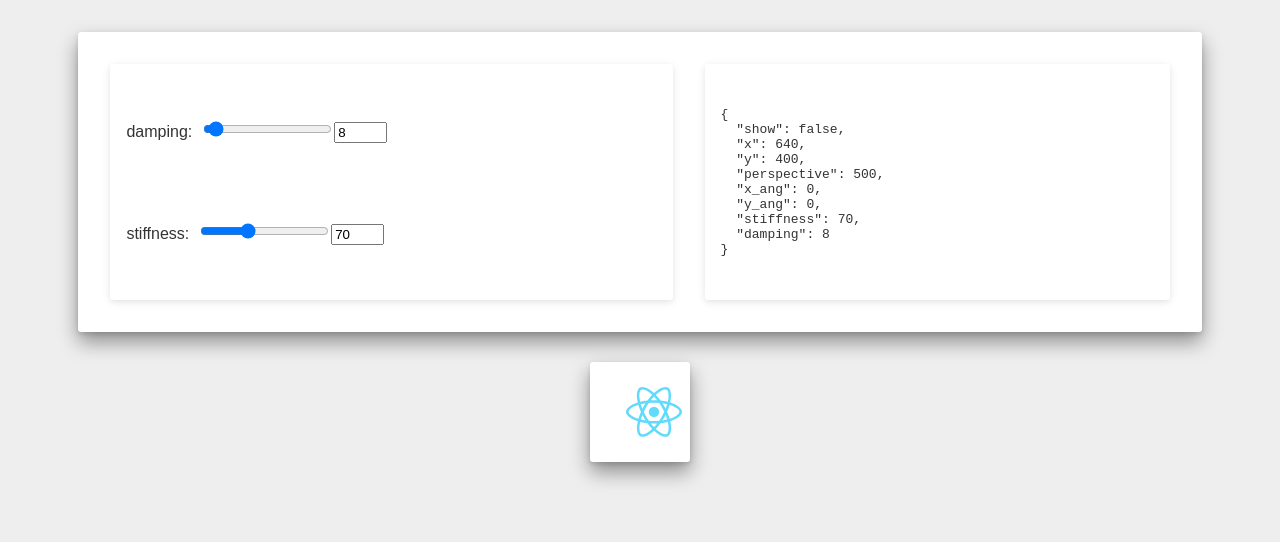
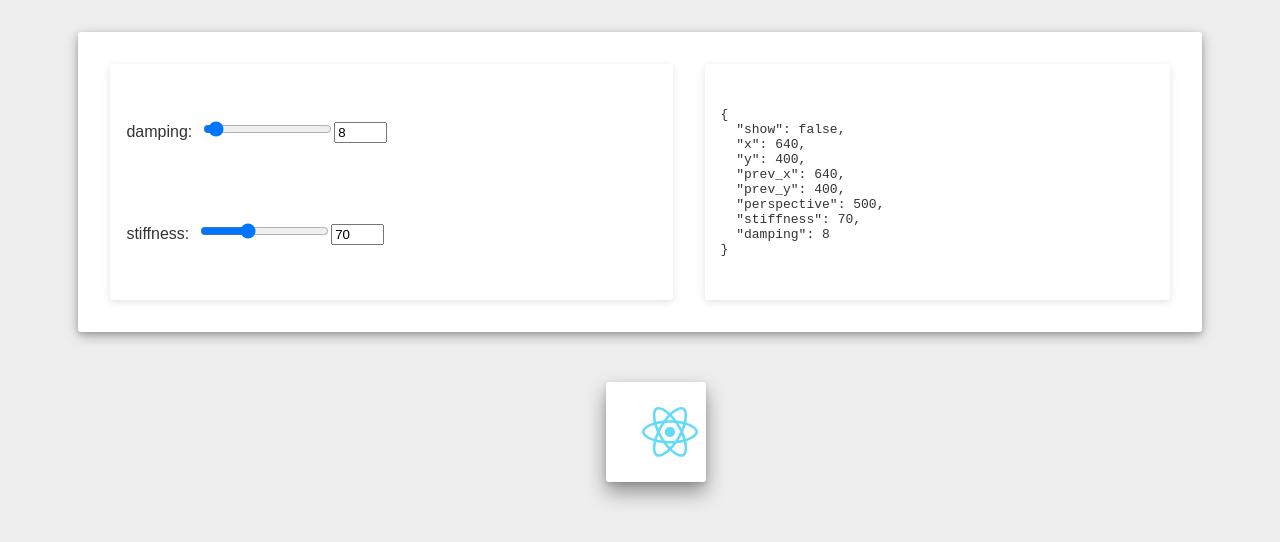
Before and after one commit to justjake/swan-lake, a React (Create React App) app: page / in a window 1280 px wide. Shown: the top 542 px of the page. Built offline with nearby package versions, Linux system fonts and the light colour scheme; the HTML template or start-up script is replaced by a standard one.

Commit message:
something

```diff
--- a/src/App.js
+++ b/src/App.js
@@ -17,12 +17,13 @@ class App extends Component {
       show: false,
       x: window.innerWidth / 2,
       y: window.innerHeight / 2,
+      prev_x: window.innerWidth / 2,
+      prev_y: window.innerHeight / 2,
       perspective: 500,
-      x_ang: 0,
-      y_ang: 0,
       stiffness: 70,  // presets.wobbly.stiffness,
       damping: 8 // presets.wobbly.damping,
     }
+    this.prev_pos = {x: this.state.x, y: this.state.y}
     //window.addEventListener(
       //"mousemove",
       //_.debounce(this.onMM.bind(this), 70)
@@ -38,16 +39,6 @@ class App extends Component {
     })
   }
 
-  onMM(e) {
-    this.setState({
-      x: e.clientX,
-      y: e.clientY,
-      prev_x: this.state.x,
-      prev_y: this.state.y,
-    })
-    console.log(this.state)
-  }
-
   onClick(e) {
     this.setState({
       show: !this.state.show,
@@ -60,7 +51,7 @@ class App extends Component {
 
   renderStuff() {
     return (
-      <Paper c="butt" h={10}>
+      <Paper c="butt" h={2}>
         { range(11).map(h => <Paper h={h} useStatic={this.state.show}/>) }
       </Paper>
     )
@@ -75,15 +66,18 @@ class App extends Component {
       flexGrow: 1,
     }
 
-    const x_off_dest = offset(xr(this.state.x))
-    const y_off_dest = offset(yr(this.state.y))
+    const size = 100
 
-    const x_off_prev = offset(xr(this.state.prev_x))
-    const y_off_prev = offset(yr(this.state.prev_y))
+    const uncenter = (point, width) => ({
+      x: point.x - width / 2,
+      y: point.y - width / 2})
+
+    const dest = uncenter({x: this.state.x, y: this.state.y}, size);
+    const prev_dest = uncenter({x: this.state.prev_x, y: this.state.prev_y}, size);
 
     return (
       <div style={{perspective: this.state.perspective}}>
-        <Paper c="butt">
+        <Paper c="butt" h={2}>
           <Paper h={1} transparent grow col>
             { this.renderSlider('damping', 0, 200) }
             { this.renderSlider('stiffness', 0, 200) }
@@ -96,56 +90,57 @@ class App extends Component {
         </Paper>
 
         <Motion style={{
-          h: spring( scale(1, 10, this.state.y / window.innerHeight)),
-          x_off: this.spring(x_off_dest),
-          y_off: this.spring(y_off_dest),
+          x: this.spring(dest.x),
+          y: this.spring(dest.y),
         }}>
           {
-            ({h, x_off, y_off}) => {
-              const maxAngle = 20
+            ({x, y}) => {
+              const maxAngle = 50
 
-              const xp = progress(x_off_prev, x_off_dest, x_off)
-              const yp = progress(y_off_prev, y_off_dest, y_off)
-              const distance = xp
+              const pos = {x, y}
+              const prog = pointwise(progress)(prev_dest, dest, pos)
+              const directions = {
+                x: pos.x >= this.prev_pos.x ? 1 : -1,
+                y: pos.y >= this.prev_pos.y ? 1 : -1,
+              }
 
-              const goingDown = y_off > y_off_prev
-              const goingRight = x_off > x_off_prev
-
-
-              //debugger;
-
-              const p = parabola(distance)
+              const arc = pointwise(parabola)(prog)
 
               // TODO: scale maxAngle based on width:height ratio of the object being transformed
-              const rotateX = (goingDown ? -1 : 1) * scale(0, maxAngle * 1.5, p)
-              const rotateY = (goingRight ? 1 : -1) * scale(0, maxAngle * 2, p)
 
-              const height = scale(3, 50, p)
+              const rotateX = (directions.y * -1) * scale(0, maxAngle, arc.y)
+              //const rotateY = directions.x * scale(0, maxAngle * 2, arc.y)
+
+              const height = scale(3, 50, magnitude(arc))
               const transforms = [
-               `translateZ(${scale(0, 400, p)}px)`,
+               //`translateZ(${scale(0, 400, magnitude(arc))}px)`,
                //`rotateX(${scale(maxAngle, 0, xp)}deg)`,
                //`rotateY(${scale(maxAngle, 0, yp)}deg)`,
                `rotateX(${rotateX}deg)`,
-               `rotateY(${rotateY}deg)`,
+               //`rotateY(${rotateY}deg)`,
               ]
 
-              const saturation = 81 + rotateX * 1
+              const saturation = 81;
               const lightness = 65 + rotateX * 2
 
               const transform = transforms.join(' ')
               const background = `hsl(225, ${saturation}%, ${lightness}%)`
               //console.log(x_off, x_off_dest, distance, p, height)
 
+              this.prev_pos = pos
+
+              // console.log({prev_dest, dest, pos, prog, directions, arc})
+              console.log(transform, arc, prog)
+
               return <Paper h={height} style={{
-                top: y_off,
-                left: x_off,
+                position: 'fixed',
+                top: y,
+                left: x,
                 transform,
                 background,
-                width: 100,
-                height: 100,
-                marginLeft: 'auto',
-                marginRight: 'auto',
-                marginTop: '30px',
+                width: size,
+                height: size,
+                margin: 0,
               }}>
               <img src={logo} />
               </Paper>
@@ -196,7 +191,16 @@ class App extends Component {
 }
 
 // returns the progress ratio of a value transitioning between a previous and next value
-const progress = (prev, next, cur) => (cur - prev) / (next - prev)
+const progress = (prev, next, cur) => {
+  const r = (cur - prev) / (next - prev)
+
+  // overshoot ? or should we not do this
+  if (r > 1) {
+    return 1 - r % 1
+  }
+
+  return r
+}
 
 // constrains a value between a min and a max
 const between = (min, max, value) => Math.max(Math.min(max, value), min)
@@ -206,6 +210,17 @@ const scale = (min, max, ratio) => ((max - min) * between(0, 1, ratio)) + min
 
 // transforms a ratio to scale in a parabola, from 0, max at 0.5, to 1
 const parabola = (x) => -x * (x - 1)
+
+// returns a function that performs an operation on a point
+const pointwise = f => (...points)=> (
+  {
+    x: f(...points.map(p => p.x)),
+    y: f(...points.map(p => p.y)),
+  }
+)
+
+const magnitude = p => Math.sqrt(p.x * p.y)
+
 const xr = x => x / window.innerWidth
 const yr = y => y / window.innerHeight
 const offset = n => scale(-500, 500, n)
@@ -253,7 +268,7 @@ const Paper = ({
     background: transparent ? 'transparent': null,
   }, style)
 
-  console.log(style_)
+  //console.log(style_)
 
   return (
     <div className={classNames(c_, 'paper')} style={style_}>
@@ -261,8 +276,6 @@ const Paper = ({
     </div>
   )
 }
-
-
 
 
 const Guy = (props) => {
```
